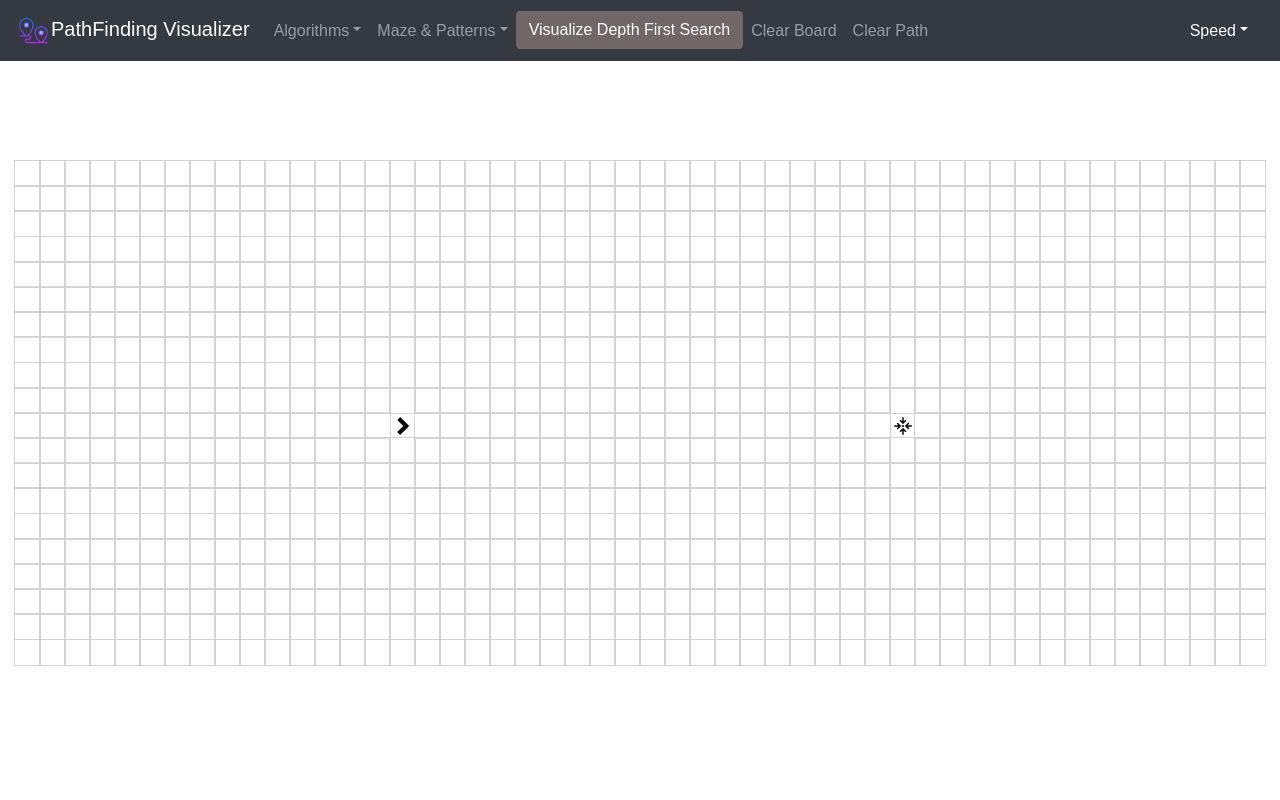
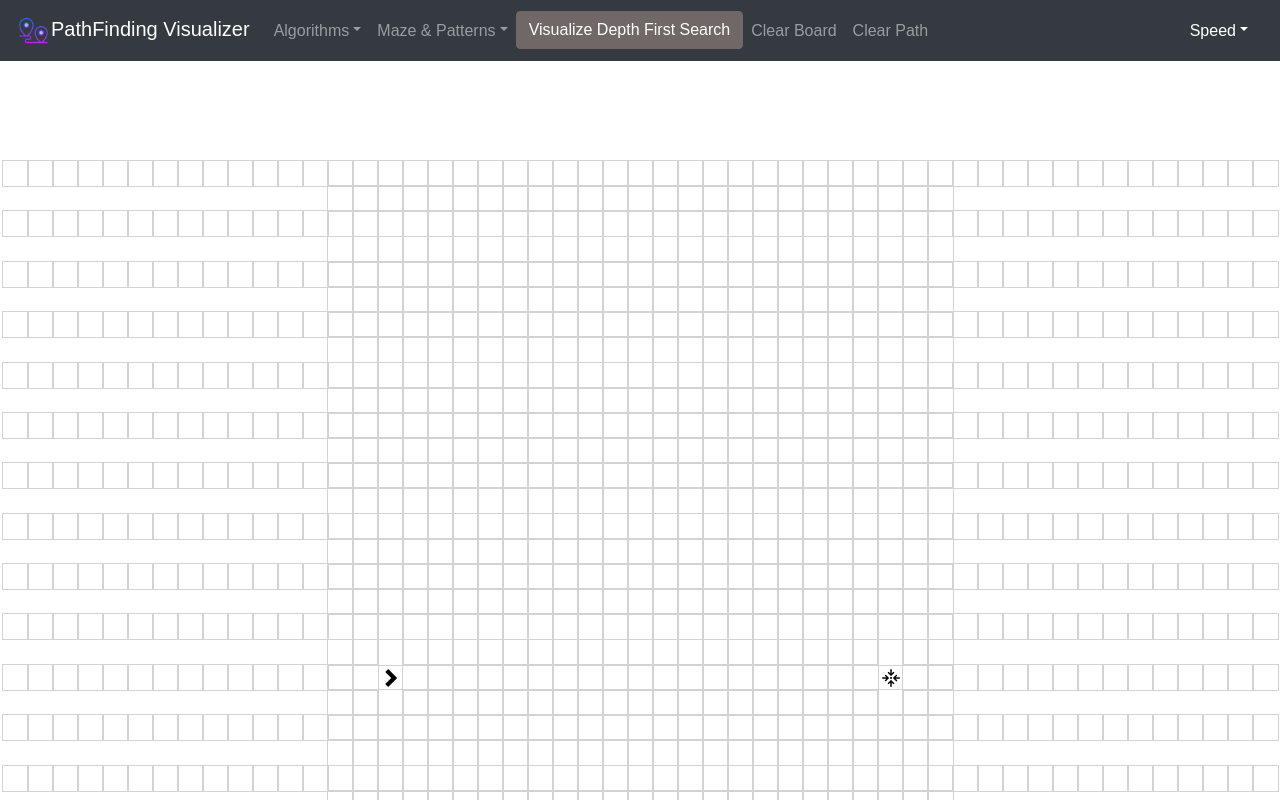
Before and after one commit to checksonhk/pathfinding-visualizer, a React app: page / in a window 1280 px wide. Shown: the top 800 px of the page. Built offline with nearby package versions, Linux system fonts and the light colour scheme.

Commit message:
feature: recursivedivions with vertical bias

```diff
--- a/src/components/NavBar.jsx
+++ b/src/components/NavBar.jsx
@@ -28,6 +28,8 @@ export default function NavBar(props) {
   const mazeAlgorithms = {
     'Recursive Division': 'RECURSIVE_DIVISION',
     'Basic Random': 'BASIC_RANDOM',
+    'Recursive Vertical Bias': 'RECURSIVE_VERTICAL',
+    'Recursive Horizontal Bias': 'RECURSIVE_HORIZONTAL',
   };
 
   function handleAlgorithm(value) {
--- a/src/components/PathfindingVisualizer.jsx
+++ b/src/components/PathfindingVisualizer.jsx
@@ -3,7 +3,7 @@ import Node from './Node';
 import NavBar from './NavBar';
 import { dijkstra, getNodesInShortestPathOrder, dfs, bfs, bestfs, astar } from '../algorithms/index';
 import { pathfindingContext } from '../context/pathfindingContext';
-import { basicRandom, recursiveDivision } from '../maze-algorithms/index';
+import { basicRandom, recursiveDivision, recursiveVertical, recursiveHorizontal } from '../maze-algorithms/index';
 import { bi_bfs } from '../algorithms/bi-directional-bfs';
 
 import './PathfindingVisualizer.scss';
@@ -41,9 +41,9 @@ function resetNode(node) {
 const getInitialGrid = function(startNode, finishNode) {
   const grid = [];
   // best size is row 30 col 76
-  for (let row = 0; row < 20; row++) {
+  for (let row = 0; row < 30; row++) {
     const currentRow = [];
-    for (let col = 0; col < 50; col++) {
+    for (let col = 0; col < 76; col++) {
       currentRow.push(createNode(col, row, startNode, finishNode));
     }
     grid.push(currentRow);
@@ -143,7 +143,7 @@ export default function PathfindingVisualizer(props) {
 
   return (
     <div id='pathfinding-visualizer'>
-      <NavBar visualizeClick={visualizeDijkstra} mazeClick={visualizeMaze} resetClick={resetGrid} clearClick={clearPath} />
+      <NavBar visualizeClick={visualizePath} mazeClick={visualizeMaze} resetClick={resetGrid} clearClick={clearPath} />
       <div className='grid'>
         {grid.map((row, rowIdx) => {
           return (
@@ -220,7 +220,7 @@ export default function PathfindingVisualizer(props) {
     setMovingEnd(false);
   }
 
-  function animateDijkstra(visitedNodesInOrder, nodesInShortestPathOrder) {
+  function animatePath(visitedNodesInOrder, nodesInShortestPathOrder) {
     for (let i = 0; i <= visitedNodesInOrder.length; i++) {
       if (i === visitedNodesInOrder.length) {
         setTimeout(() => {
@@ -269,12 +269,12 @@ export default function PathfindingVisualizer(props) {
     }
   }
 
-  function visualizeDijkstra() {
+  function visualizePath() {
     const startNode = grid[state.startNode.row][state.startNode.col];
     const endNode = grid[state.endNode.row][state.endNode.col];
     const visitedNodesInOrder = setAlgorithm(state.currentAlgorithm, grid, startNode, endNode);
     const nodesInShortestPathOrder = getNodesInShortestPathOrder(endNode);
-    animateDijkstra(visitedNodesInOrder, nodesInShortestPathOrder);
+    animatePath(visitedNodesInOrder, nodesInShortestPathOrder);
   }
 
   function visualizeMaze(maze) {
@@ -286,6 +286,12 @@ export default function PathfindingVisualizer(props) {
         break;
       case 'BASIC_RANDOM':
         wallNodesInOrder = basicRandom(grid);
+        break;
+      case 'RECURSIVE_VERTICAL':
+        wallNodesInOrder = recursiveVertical(grid);
+        break;
+      case 'RECURSIVE_HORIZONTAL':
+        wallNodesInOrder = recursiveHorizontal(grid);
         break;
       default:
         wallNodesInOrder = recursiveDivision(grid);
--- a/src/maze-algorithms/index.js
+++ b/src/maze-algorithms/index.js
@@ -1,4 +1,6 @@
 import basicRandom from './basicRandom';
 import recursiveDivision from './recursiveDivision';
+import recursiveVertical from './recursiveVertical';
+import recursiveHorizontal from './recursiveHorizontal';
 
-export { basicRandom, recursiveDivision };
+export { basicRandom, recursiveDivision, recursiveVertical, recursiveHorizontal };
--- /dev/null
+++ b/src/maze-algorithms/recursiveHorizontal.js
@@ -0,0 +1,136 @@
+function randomNumber(array) {
+  return Math.floor(Math.random() * array.length);
+}
+
+function randomColNRow(rowStart, rowEnd, colStart, colEnd, orientation) {
+  const possibleCols = [];
+  const possibleRows = [];
+  if (orientation === 'horizontal') {
+    // walls on even cells only
+    for (let number = rowStart; number <= rowEnd; number += 2) {
+      possibleRows.push(number);
+    }
+    // openings in odd cells only
+    for (let number = colStart - 1; number <= colEnd + 1; number += 2) {
+      possibleCols.push(number);
+    }
+  } else {
+    for (let number = colStart; number <= colEnd; number += 2) {
+      possibleCols.push(number);
+    }
+    for (let number = rowStart - 1; number <= rowEnd + 1; number += 2) {
+      possibleRows.push(number);
+    }
+  }
+  const randomColIndex = randomNumber(possibleCols);
+  const randomRowIndex = randomNumber(possibleRows);
+  const colRandom = possibleCols[randomColIndex];
+  const rowRandom = possibleRows[randomRowIndex];
+  return [colRandom, rowRandom];
+}
+
+const getAllNodes = function(grid) {
+  const nodes = [];
+  for (const row of grid) {
+    for (const node of row) {
+      nodes.push(node);
+    }
+  }
+  return nodes;
+};
+
+function addOuterWalls(grid, array) {
+  const width = grid[0].length - 1;
+  const height = grid.length - 1;
+  for (let row = 0; row < grid.length; row++) {
+    if (row === 0 || row === height) {
+      for (let col = 0; col <= width; col++) {
+        const node = grid[row][col];
+        node.isWall = true;
+        array.push(node);
+      }
+    } else {
+      grid[row][0].isWall = true;
+      array.push(grid[row][0]);
+      grid[row][width].isWall = true;
+      array.push(grid[row][width]);
+    }
+  }
+  return array;
+}
+
+function addVerticalWall(grid, colStart, colEnd, colRandom, currentRow, array) {
+  getAllNodes(grid).forEach(node => {
+    if (node.row === currentRow && node.col !== colRandom && node.col >= colStart - 1 && node.col <= colEnd + 1) {
+      if (!node.isStart && !node.isFinish) {
+        node.isWall = true;
+        array.push(node);
+      }
+    }
+  });
+}
+
+function addHorizontalWall(grid, rowStart, rowEnd, rowRandom, currentCol, array) {
+  getAllNodes(grid).forEach(node => {
+    if (node.col === currentCol && node.row !== rowRandom && node.row >= rowStart - 1 && node.row <= rowEnd + 1) {
+      if (!node.isStart && !node.isFinish) {
+        node.isWall = true;
+        array.push(node);
+      }
+    }
+  });
+}
+
+function addInnerWalls(grid, rowStart, rowEnd, colStart, colEnd, orientation, array) {
+  if (orientation === 'horizontal') {
+    if (rowEnd < rowStart) {
+      return;
+    }
+
+    const [colRandom, currentRow] = randomColNRow(rowStart, rowEnd, colStart, colEnd, orientation);
+
+    addVerticalWall(grid, colStart, colEnd, colRandom, currentRow, array);
+
+    // check if remaining row from point or column is larger if # of rows from point is larger add another horizontal wall, else vertical wall
+    if (currentRow - 2 - rowStart > colEnd - colStart) {
+      addInnerWalls(grid, rowStart, currentRow - 2, colStart, colEnd, 'horizontal', array);
+    } else {
+      addInnerWalls(grid, rowStart, currentRow - 2, colStart, colEnd, 'horizontal', array);
+    }
+    // check if remaining rows or column is larger if # of rows is larger add another horizontal wall, else vertical wall
+    if (rowEnd - (currentRow + 2) > colEnd - colStart) {
+      addInnerWalls(grid, currentRow + 2, rowEnd, colStart, colEnd, 'horizontal', array);
+    } else {
+      addInnerWalls(grid, currentRow + 2, rowEnd, colStart, colEnd, 'vertical', array);
+    }
+  } else if (orientation === 'vertical') {
+    if (colEnd < colStart) {
+      return;
+    }
+
+    let [currentCol, rowRandom] = randomColNRow(rowStart, rowEnd, colStart, colEnd, orientation);
+
+    addHorizontalWall(grid, rowStart, rowEnd, rowRandom, currentCol, array);
+
+    // check if remaining if either row or column is larger
+    if (rowEnd - rowStart > currentCol - 2 - colStart) {
+      addInnerWalls(grid, rowStart, rowEnd, colStart, currentCol - 2, 'horizontal', array);
+    } else {
+      addInnerWalls(grid, rowStart, rowEnd, colStart, currentCol - 2, 'horizontal', array);
+    }
+    if (rowEnd - rowStart > colEnd - (currentCol + 2)) {
+      addInnerWalls(grid, rowStart, rowEnd, currentCol + 2, colEnd, 'horizontal', array);
+    } else {
+      addInnerWalls(grid, rowStart, rowEnd, currentCol + 2, colEnd, 'vertical', array);
+    }
+  }
+}
+
+export default function recursiveVertical(grid) {
+  const wallsToAnimate = [];
+  addOuterWalls(grid, wallsToAnimate);
+  const row = grid.length;
+  const col = grid[0].length;
+  addInnerWalls(grid, 2, row - 3, 2, col - 3, 'horizontal', wallsToAnimate);
+  return wallsToAnimate;
+}
--- /dev/null
+++ b/src/maze-algorithms/recursiveVertical.js
@@ -0,0 +1,136 @@
+function randomNumber(array) {
+  return Math.floor(Math.random() * array.length);
+}
+
+function randomColNRow(rowStart, rowEnd, colStart, colEnd, orientation) {
+  const possibleCols = [];
+  const possibleRows = [];
+  if (orientation === 'horizontal') {
+    // walls on even cells only
+    for (let number = rowStart; number <= rowEnd; number += 2) {
+      possibleRows.push(number);
+    }
+    // openings in odd cells only
+    for (let number = colStart - 1; number <= colEnd + 1; number += 2) {
+      possibleCols.push(number);
+    }
+  } else {
+    for (let number = colStart; number <= colEnd; number += 2) {
+      possibleCols.push(number);
+    }
+    for (let number = rowStart - 1; number <= rowEnd + 1; number += 2) {
+      possibleRows.push(number);
+    }
+  }
+  const randomColIndex = randomNumber(possibleCols);
+  const randomRowIndex = randomNumber(possibleRows);
+  const colRandom = possibleCols[randomColIndex];
+  const rowRandom = possibleRows[randomRowIndex];
+  return [colRandom, rowRandom];
+}
+
+const getAllNodes = function(grid) {
+  const nodes = [];
+  for (const row of grid) {
+    for (const node of row) {
+      nodes.push(node);
+    }
+  }
+  return nodes;
+};
+
+function addOuterWalls(grid, array) {
+  const width = grid[0].length - 1;
+  const height = grid.length - 1;
+  for (let row = 0; row < grid.length; row++) {
+    if (row === 0 || row === height) {
+      for (let col = 0; col <= width; col++) {
+        const node = grid[row][col];
+        node.isWall = true;
+        array.push(node);
+      }
+    } else {
+      grid[row][0].isWall = true;
+      array.push(grid[row][0]);
+      grid[row][width].isWall = true;
+      array.push(grid[row][width]);
+    }
+  }
+  return array;
+}
+
+function addVerticalWall(grid, colStart, colEnd, colRandom, currentRow, array) {
+  getAllNodes(grid).forEach(node => {
+    if (node.row === currentRow && node.col !== colRandom && node.col >= colStart - 1 && node.col <= colEnd + 1) {
+      if (!node.isStart && !node.isFinish) {
+        node.isWall = true;
+        array.push(node);
+      }
+    }
+  });
+}
+
+function addHorizontalWall(grid, rowStart, rowEnd, rowRandom, currentCol, array) {
+  getAllNodes(grid).forEach(node => {
+    if (node.col === currentCol && node.row !== rowRandom && node.row >= rowStart - 1 && node.row <= rowEnd + 1) {
+      if (!node.isStart && !node.isFinish) {
+        node.isWall = true;
+        array.push(node);
+      }
+    }
+  });
+}
+
+function addInnerWalls(grid, rowStart, rowEnd, colStart, colEnd, orientation, array) {
+  if (orientation === 'horizontal') {
+    if (rowEnd < rowStart) {
+      return;
+    }
+
+    const [colRandom, currentRow] = randomColNRow(rowStart, rowEnd, colStart, colEnd, orientation);
+
+    addVerticalWall(grid, colStart, colEnd, colRandom, currentRow, array);
+
+    // check if remaining row from point or column is larger if # of rows from point is larger add another horizontal wall, else vertical wall
+    if (currentRow - 2 - rowStart > colEnd - colStart) {
+      addInnerWalls(grid, rowStart, currentRow - 2, colStart, colEnd, 'horizontal', array);
+    } else {
+      addInnerWalls(grid, rowStart, currentRow - 2, colStart, colEnd, 'vertical', array);
+    }
+    // check if remaining rows or column is larger if # of rows is larger add another horizontal wall, else vertical wall
+    if (rowEnd - (currentRow + 2) > colEnd - colStart) {
+      addInnerWalls(grid, currentRow + 2, rowEnd, colStart, colEnd, 'vertical', array);
+    } else {
+      addInnerWalls(grid, currentRow + 2, rowEnd, colStart, colEnd, 'vertical', array);
+    }
+  } else if (orientation === 'vertical') {
+    if (colEnd < colStart) {
+      return;
+    }
+
+    let [currentCol, rowRandom] = randomColNRow(rowStart, rowEnd, colStart, colEnd, orientation);
+
+    addHorizontalWall(grid, rowStart, rowEnd, rowRandom, currentCol, array);
+
+    // check if remaining if either row or column is larger
+    if (rowEnd - rowStart > currentCol - 2 - colStart) {
+      addInnerWalls(grid, rowStart, rowEnd, colStart, currentCol - 2, 'vertical', array);
+    } else {
+      addInnerWalls(grid, rowStart, rowEnd, colStart, currentCol - 2, 'vertical', array);
+    }
+    if (rowEnd - rowStart > colEnd - (currentCol + 2)) {
+      addInnerWalls(grid, rowStart, rowEnd, currentCol + 2, colEnd, 'horizontal', array);
+    } else {
+      addInnerWalls(grid, rowStart, rowEnd, currentCol + 2, colEnd, 'vertical', array);
+    }
+  }
+}
+
+export default function recursiveVertical(grid) {
+  const wallsToAnimate = [];
+  addOuterWalls(grid, wallsToAnimate);
+  const row = grid.length;
+  const col = grid[0].length;
+  addInnerWalls(grid, 2, row - 3, 2, col - 3, 'horizontal', wallsToAnimate);
+  return wallsToAnimate;
+}
```
